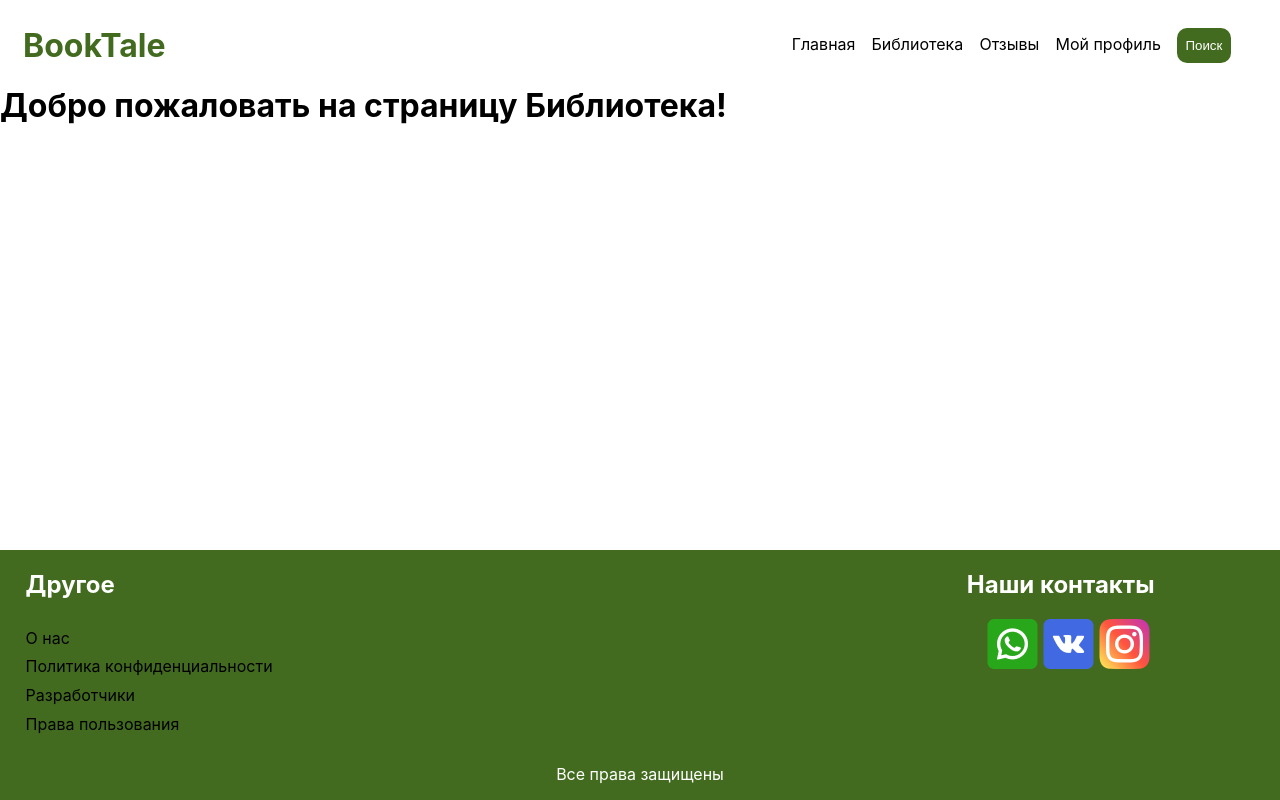
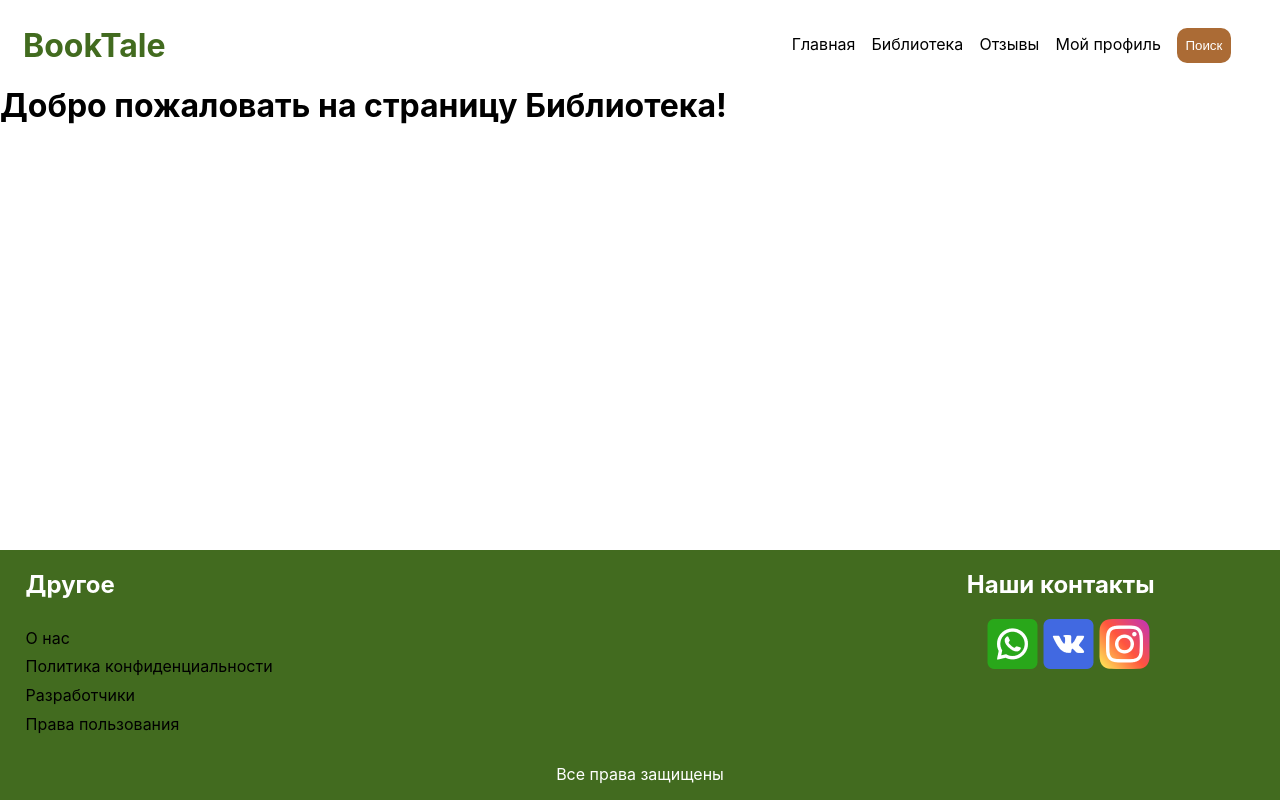
Before and after one commit to darkfos/BookTale, a React (Create React App) app in the folder ClientApp/booktale/: page /library in a window 1280 px wide. In both pictures the pointer is over the button "Поиск". Built offline with nearby package versions, Linux system fonts and the light colour scheme.

Commit message:
Update btn

```diff
--- a/ClientApp/booktale/src/components/general/Header.css
+++ b/ClientApp/booktale/src/components/general/Header.css
@@ -5,7 +5,12 @@
     border-radius: 10px;
     color: white;
     width: 10%;
+    transition: all 0.5s;
     height: 35px;
+}
+
+.btn_search:hover {
+    background-color: #AB6B35;
 }
 
 
```
